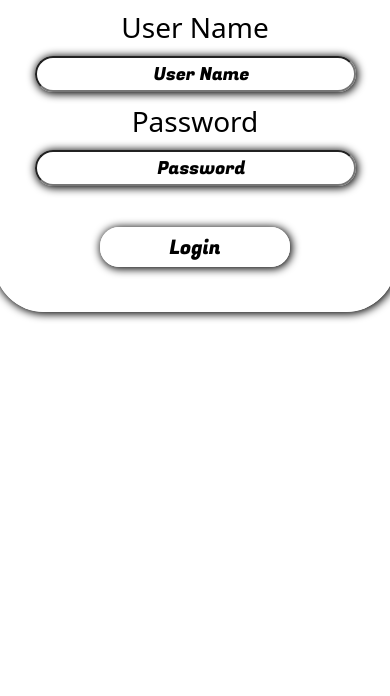
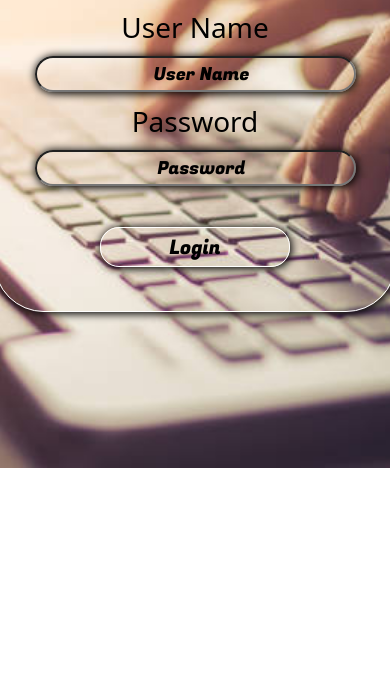
Before and after one commit to Dhanush590/sopstar, a plain HTML site: page index.html in a window 390 px wide. Shown: the part 148-844 px from the top of the page. Drawn offline with Linux system fonts and the light colour scheme; a web font is replaced by a local one.

Commit message:
Update index.html
img

```diff
--- a/index.html
+++ b/index.html
@@ -19,7 +19,7 @@
             display: flex;
             text-align: center;
             justify-content: space-around;
-            background-image: url("../spostar/MADIA/IMAGE/b2.jpg");
+            background-image: url("MADIA/IMAGE/b2.jpg");
             background-size: cover;
             background-position: contain;
             background-repeat: no-repeat;
@@ -114,7 +114,7 @@
         @media only screen and (max-width: 600px) {
 
             body{
-                background-image: url("../spostar/MADIA/IMAGE/b2.jpg");
+                background-image: url("MADIA/IMAGE/b2.jpg");
                 height:600px;
                 background-position:center;
                 background-repeat: no-repeat;
```
